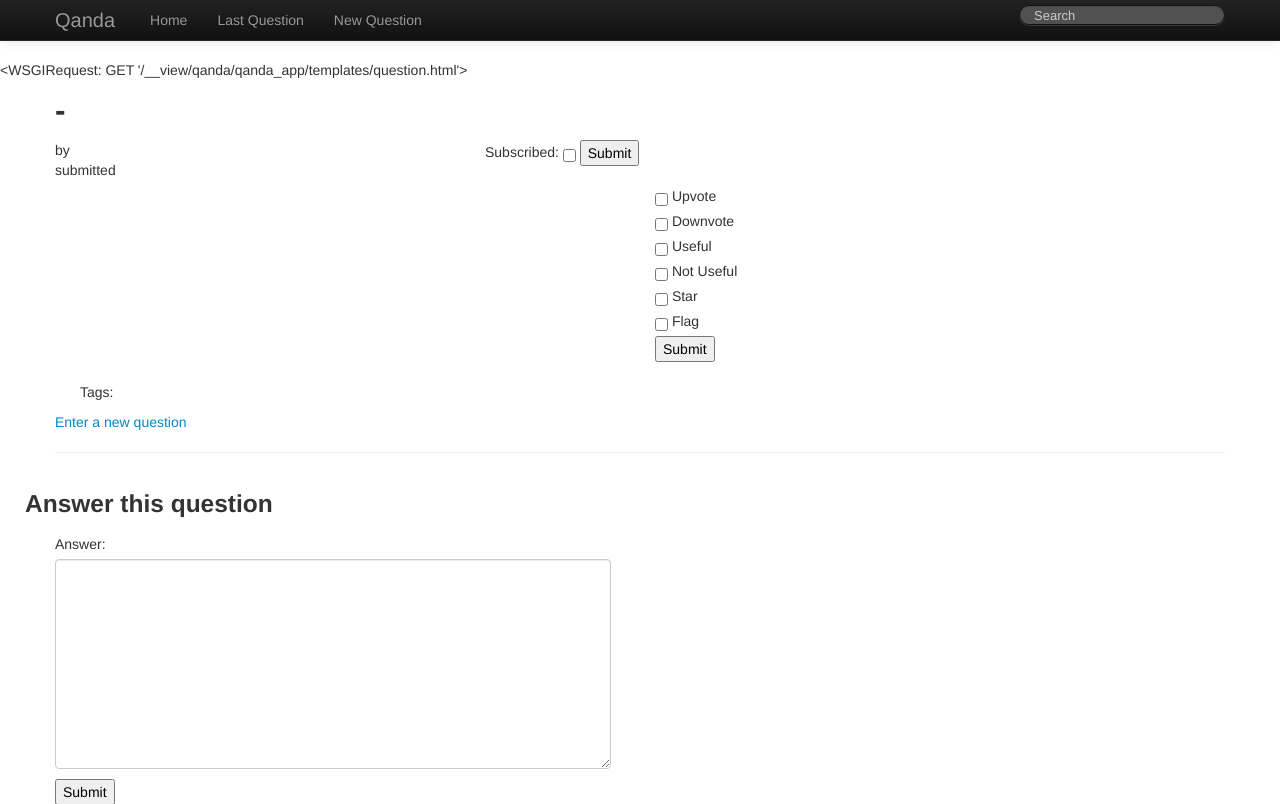
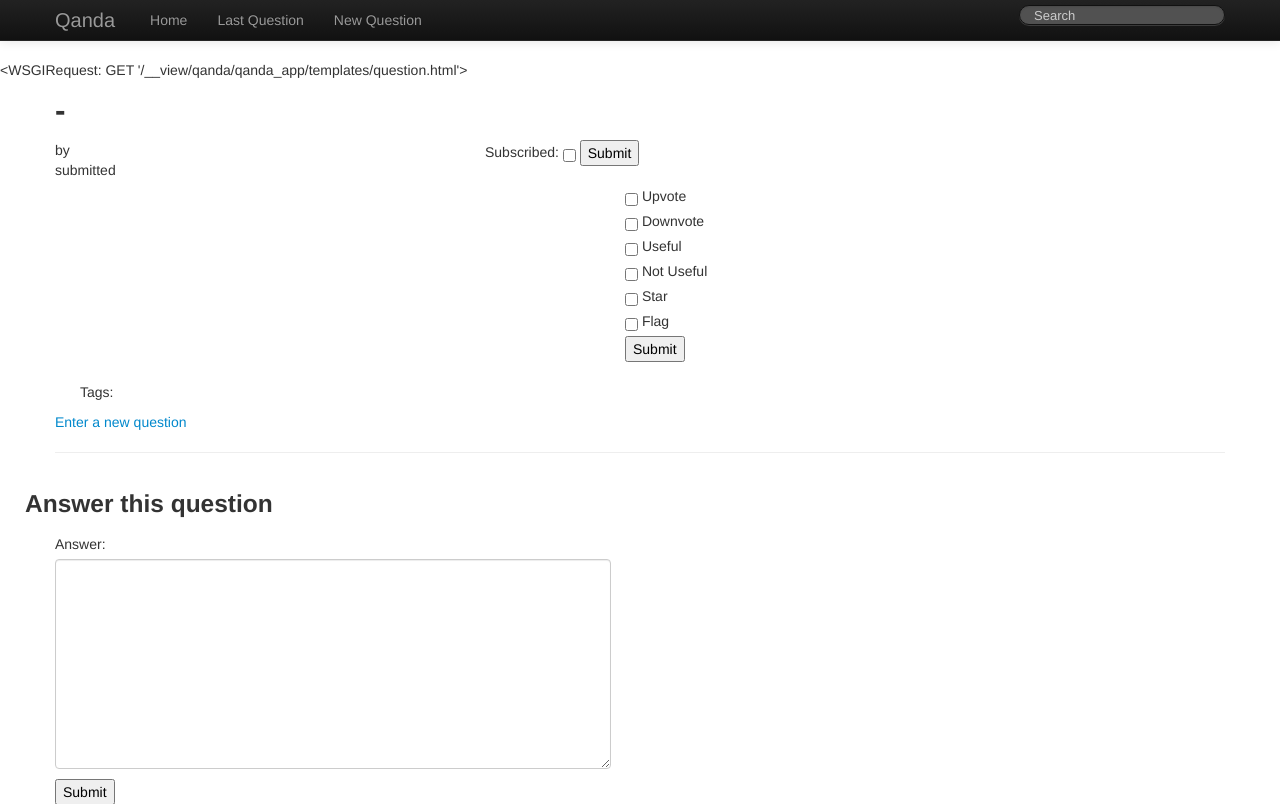
Before and after one commit to alpsayin/django-qanda, a Django app: template qanda/qanda_app/templates/question.html in a window 1280 px wide. Shown: the top 804 px of the page. Run offline with Django 3.2, Linux system fonts and the light colour scheme; the template is opened without the code that fills it: values that come from a table or form of the project are taken from there, others are empty; parts of the project's set-up code (start-up, migrations or seed data) failed here and were passed over; some libraries are stand-ins or nearby versions.

Commit message:
remove span, but keep only row

```diff
--- a/qanda/qanda_app/templates/relations.html
+++ b/qanda/qanda_app/templates/relations.html
@@ -22,12 +22,11 @@
         }
 }
 </script>
-<div class="span3">
+<div class="row">
 	<form method="post" action="{{ action_link }}">
 		{% csrf_token %}
 		<input type="hidden" name="pk" value="{{ pk }}">
 		<input type="hidden" name="type" value="{{ type }}">
-		<div class="row">
 				<label><input type="checkbox" id="upvote{{pk}}" name="upvote" value="Upvote" {% if relations.upvote %} checked {% endif %} onclick="checkUncheck('upvote{{pk}}', 'downvote{{pk}}');"> Upvote</label>
 				<label><input type="checkbox" id="downvote{{pk}}" name="downvote" value="Downvote" {% if relations.downvote %} checked {% endif %} onclick="checkUncheck('downvote{{pk}}', 'upvote{{pk}}');"> Downvote</label>
 				<label><input type="checkbox" id="useful{{pk}}" name="useful" value="Useful" {% if relations.useful %} checked {% endif %} onclick="checkUncheck('useful{{pk}}', 'notUseful{{pk}}');"> Useful</label>
@@ -35,7 +34,6 @@
 				<label><input type="checkbox" name="star" value="Star" {% if relations.star %} checked {% endif %}> Star</label>
 				<label><input type="checkbox" name="flag" value="Flag" {% if relations.flag %} checked {% endif %}> Flag</label>
 			<input type="submit" value="Submit">
-		</div>
 	</form>
 </div>
 {% endblock %}
```
